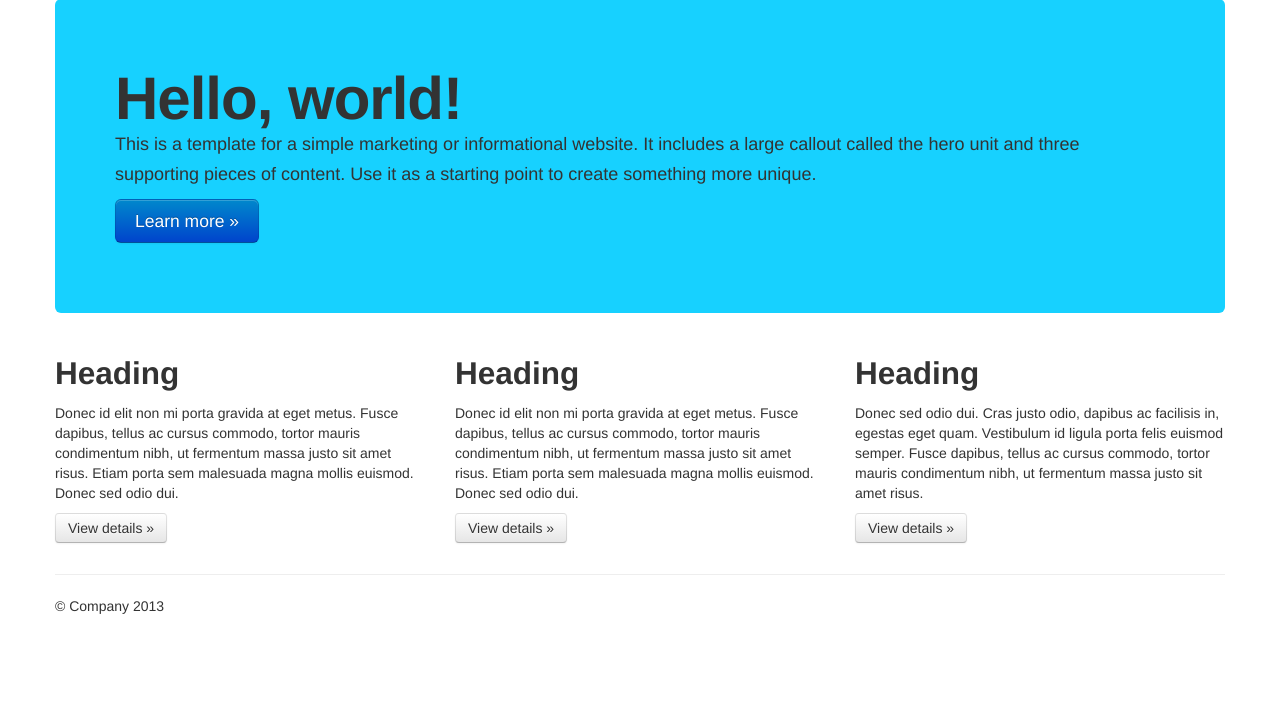
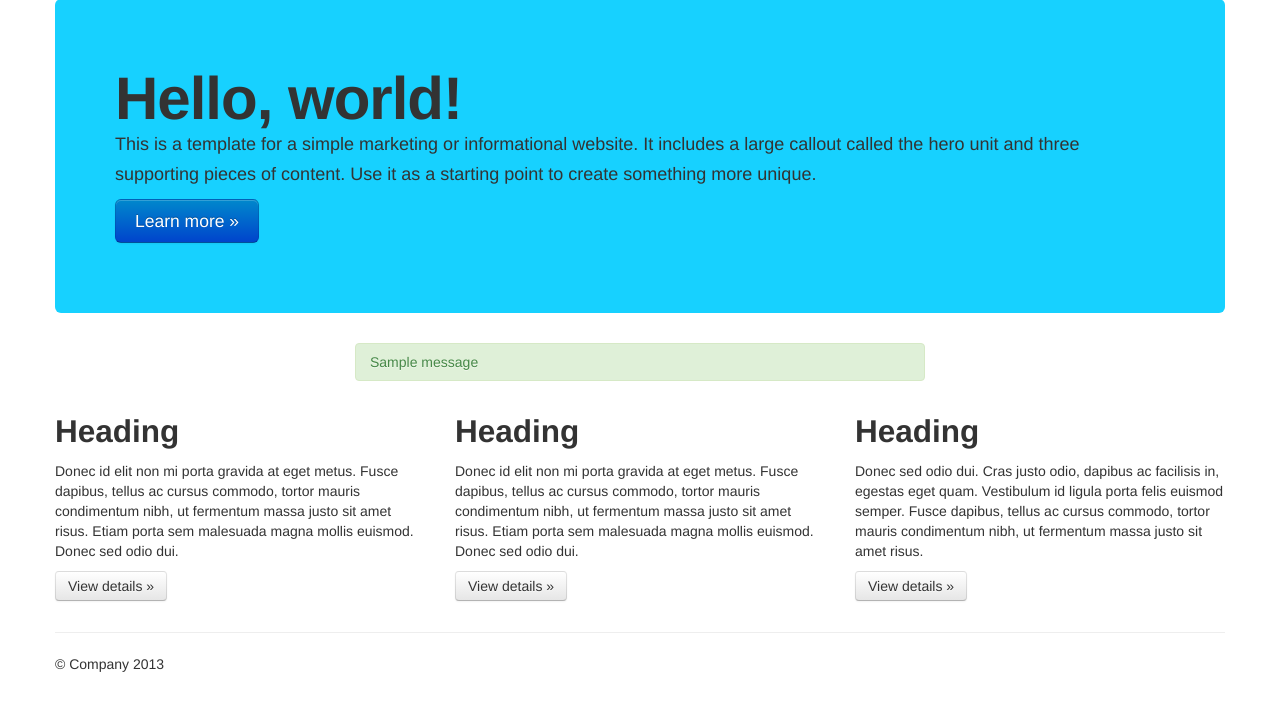
Before and after one commit to NoahLE/MVP_Landing_Page, a Django app: template static/templates/base.html in a window 1280 px wide. Shown: the part 61-772 px from the top of the page. Run offline with Django 3.2, Linux system fonts and the light colour scheme; the template is opened without the code that fills it, so the values that code supplies are empty; tables that the repository leaves empty hold one stand-in row (values such as "Sample post"); one stand-in notice (Sample message) is shown; parts of the project's set-up code (start-up, migrations or seed data) failed here and were passed over; some libraries are stand-ins or nearby versions.

Commit message:
End video 11

```diff
--- a/signups/views.py
+++ b/signups/views.py
@@ -1,4 +1,5 @@
 from django.shortcuts import render, render_to_response, RequestContext
+from django.contrib import messages
 
 # Create your views here.
 from .forms import SignUpForm
@@ -9,6 +10,7 @@ def home(request):
     if form.is_valid():
         save_it = form.save(commit=False)
         save_it.save()
+        messages.success(request, 'Thank you for joining!')
 
     return render_to_response("signup.html",
                               locals(),
--- a/static/static/css/custom.css
+++ b/static/static/css/custom.css
@@ -10,3 +10,8 @@
 .hero-unit {
     background-color: #17D1FF /* !important if in wrong order */;
 }
+
+/*.success {*/
+    /*background: #808080;*/
+    /*text-align: center;*/
+/*}*/
--- a/static/templates/base.html
+++ b/static/templates/base.html
@@ -81,6 +81,17 @@
       </div>
 
       <!-- Example row of columns -->
+      {% if messages %}
+      <div class="row">
+          <div class="span6 offset3">
+              {% for message in messages %}
+                  <p {% if message.tags == "success" %}class="alert alert-success"{% endif %}>{{ message }}</p>
+              {% endfor %}
+          </div>
+      </div>
+      {% endif %}
+
+
       <div class="row">
         <div class="span4">
           <h2>Heading</h2>
```
